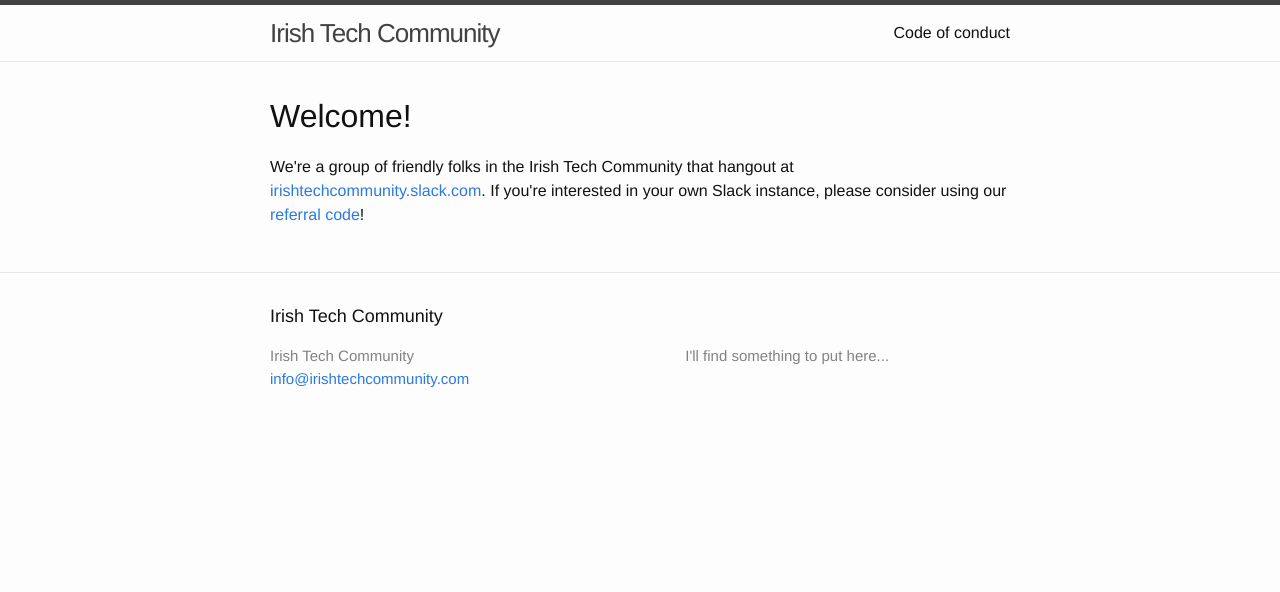
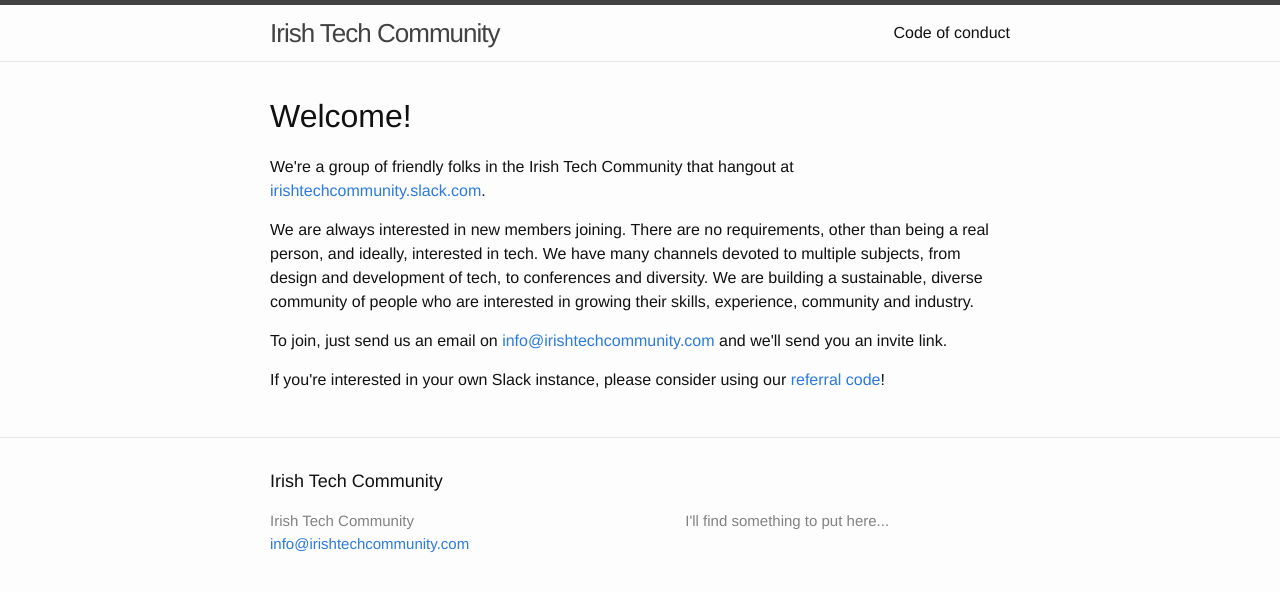
Before and after one commit to IrishTechCommunity/irishtechcommunity.github.io, a Jekyll site: the page built from index.html, in a window 1280 px wide. Shown: the top 592 px of the page. Built offline with Jekyll 4.4.1, drawn with Linux system fonts in a browser that asks for light colours.

Commit message:
expanding the welome message and details on joining

```diff
--- a/index.html
+++ b/index.html
@@ -7,8 +7,15 @@ layout: default
   <h1> Welcome! </h1>
 
   <p>
-  We're a group of friendly folks in the Irish Tech Community
-  that hangout at <a href="http://irishtechcommunity.slack.com">irishtechcommunity.slack.com</a>. If you're interested
+  We're a group of friendly folks in the Irish Tech Community that hangout at <a href="http://irishtechcommunity.slack.com">irishtechcommunity.slack.com</a>.
+	</p>
+
+	<p>We are always interested in new members joining. There are no requirements, other than being a real person, and ideally, interested in tech. We have many channels devoted to multiple subjects, from design and development of tech, to conferences and diversity. We are building a sustainable, diverse community of people who are interested in growing their skills, experience, community and industry.
+	</p>
+		<p> To join, just send us an email on <a href="mailto:info@irishtechcommunity.com">info@irishtechcommunity.com</a> and we'll send you an invite link.</p>
+
+	<p>
+	 If you're interested
   in your own Slack instance, please consider using our
   <a href="https://slack.com/r/024gbtbd-02swjeh6">referral code</a>!
   </p>
```
